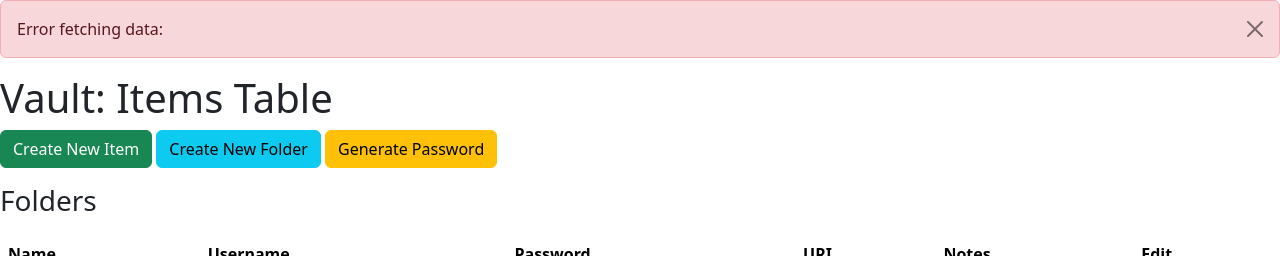
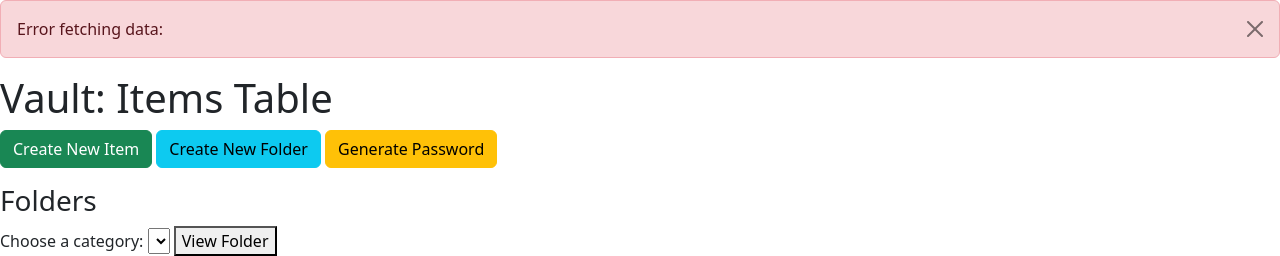
Before and after one commit to quinone/password-manager, a Flask app: page /vault/ in a window 1280 px wide. Shown: the part 56-312 px from the top of the page. Run offline with Flask 3, Linux system fonts and the light colour scheme; the visitor is signed in with stand-in values (Sample User, id 1); data comes from the database, SQL or seed files in the repository; lists and menus that the app fills with data are empty; some libraries are stand-ins or nearby versions.

Commit message:
Updated vault layout

```diff
--- a/app/templates/vault.html
+++ b/app/templates/vault.html
@@ -19,11 +19,17 @@
 
 <div class="left-pane">
     <h3>Folders</h3>
-    <ul>
+
+    <form action="{{ url_for('vault.select_folder') }}" method="post">
+        <label for="folder">Choose a category:</label>
+        <select name="folder" id="folder">
         {% for folder in folders %}
-                <li><a href="{{ url_for('vault.view_folder', folder_id=folder[1], folder_name=folder[0]) }}">{{ folder[0] }}</a></li>
+
+                    <option value="{{ folder[0] }}" >{{folder[0]}}</option>
         {% endfor %}
-    </ul>
+        </select>
+        <button type="submit">View Folder</button>
+    </form>
 </div>
 {% include 'item-table.html' %}
 
--- a/app/vault.py
+++ b/app/vault.py
@@ -278,6 +278,12 @@ def view_folder(folder_name):
     )
 
 
+@bp.route("/folder/select-folder", methods=['POST'])
+@login_required
+def select_folder():
+    folder_name = request.form.get('folder')
+    return redirect(url_for("vault.view_folder", folder_name=folder_name))
+
 @bp.route("/search", methods=["POST"])
 @login_required
 def search():
```
